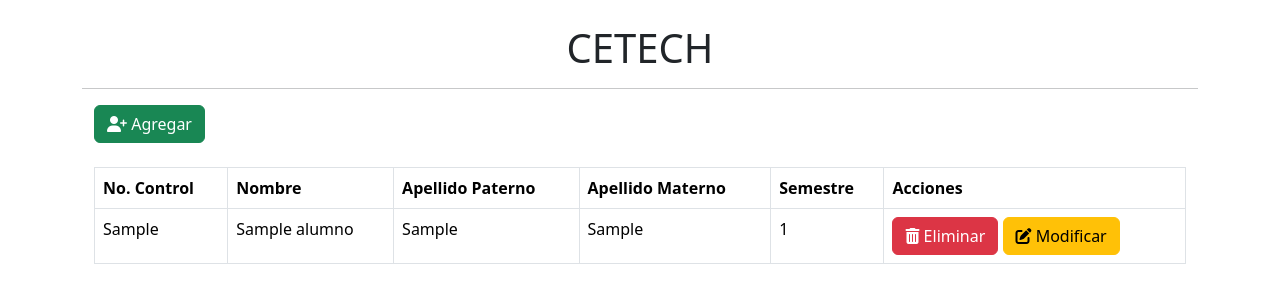
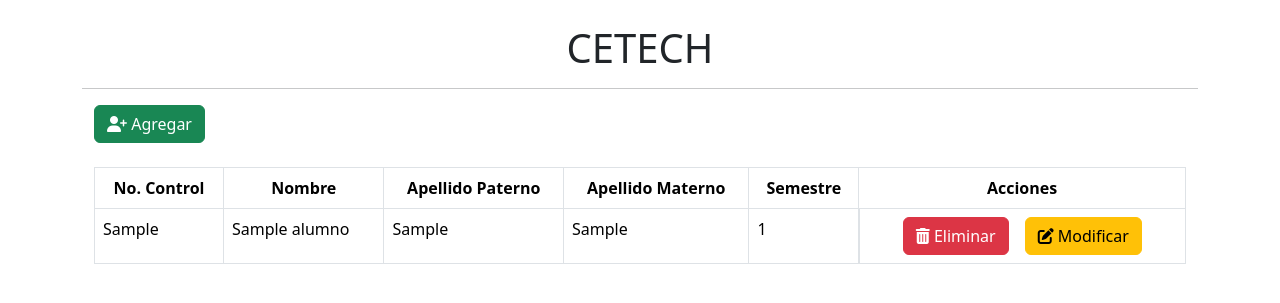
Before and after one commit to EnriqueVilledaGarcia/Segunda_APP, a Flask app: page / in a window 1280 px wide. Shown: the top 303 px of the page. Run offline with Flask 3, Linux system fonts and the light colour scheme; tables that the repository leaves empty hold one stand-in row (values such as "Sample post").

Commit message:
Commit CSS

```diff
--- a/templates/index.html
+++ b/templates/index.html
@@ -13,12 +13,12 @@
 
 <table class="table table-bordered">
     <thead>
-        <th>No. Control</th>
-        <th>Nombre</th>
-        <th>Apellido Paterno</th>
-        <th>Apellido Materno</th>
-        <th>Semestre</th>
-        <th>Acciones</th>
+        <th class="text-center">No. Control</th>
+        <th class="text-center">Nombre</th>
+        <th class="text-center">Apellido Paterno</th>
+        <th class="text-center">Apellido Materno</th>
+        <th class="text-center">Semestre</th>
+        <th class="text-center">Acciones</th>
     </thead>
     <tbody>
         {% for alumno in alumnos %}
@@ -28,13 +28,13 @@
             <td>{{ alumno.ap_paterno }}</td>
             <td>{{ alumno.ap_materno }}</td>
             <td>{{ alumno.semestre }}</td>
-            <td>
+            <td class="d-flex justify-content-center">
                 <!-- Botón para eliminar con icono -->
-                <a href="{{ url_for('delete_estudiante', no_control=alumno.no_control) }}" class="btn btn-danger">
+                <a href="{{ url_for('delete_estudiante', no_control=alumno.no_control) }}" class="btn btn-danger mx-2">
                     <i class="fas fa-trash-alt"></i> Eliminar
                 </a>
                 <!-- Botón para modificar con icono -->
-                <a href="{{ url_for('update_estudiante', no_control=alumno.no_control) }}" class="btn btn-warning">
+                <a href="{{ url_for('update_estudiante', no_control=alumno.no_control) }}" class="btn btn-warning mx-2">
                     <i class="fas fa-edit"></i> Modificar
                 </a>
             </td>
```
